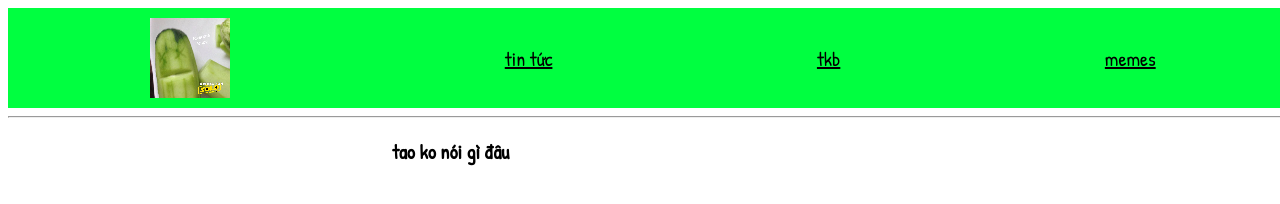
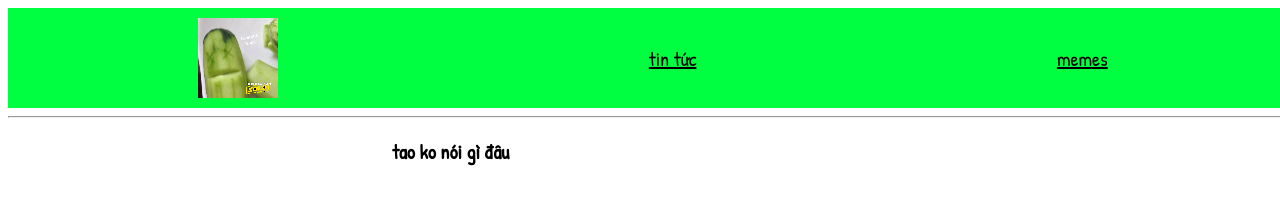
Before and after one commit to anh-minh-12/Cucumber-News, a plain HTML site: page index.html in a window 1280 px wide. Drawn offline with Linux system fonts and the light colour scheme.

Commit message:
delete tkb cuz it's bad

```diff
--- a/index.html
+++ b/index.html
@@ -11,7 +11,6 @@
     <div class="nav-bar">
         <img src="cucumber-nav-bar.png" style="margin: 10px;" alt="">
         <a class="word" href="">tin tức</a>
-        <a class="word" href="THOI-KHOA-BIEU-7E-3.htm">tkb</a>
         <a class="word" href="">memes</a>
     </div>
     <div style="padding-top: 100px;">
```
